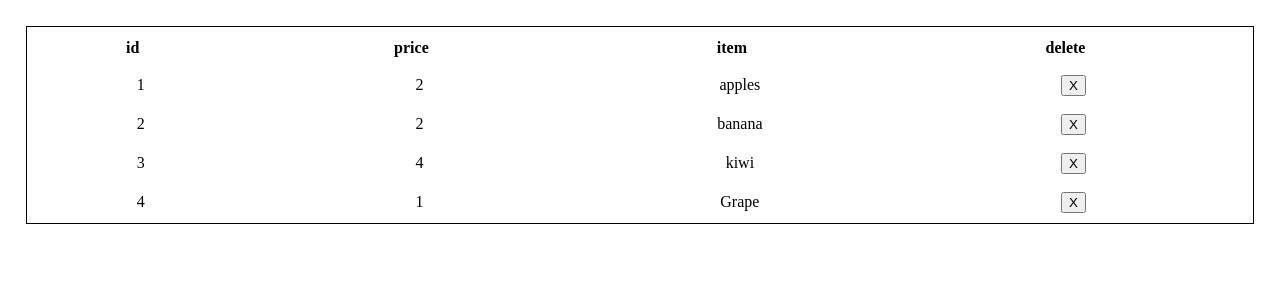
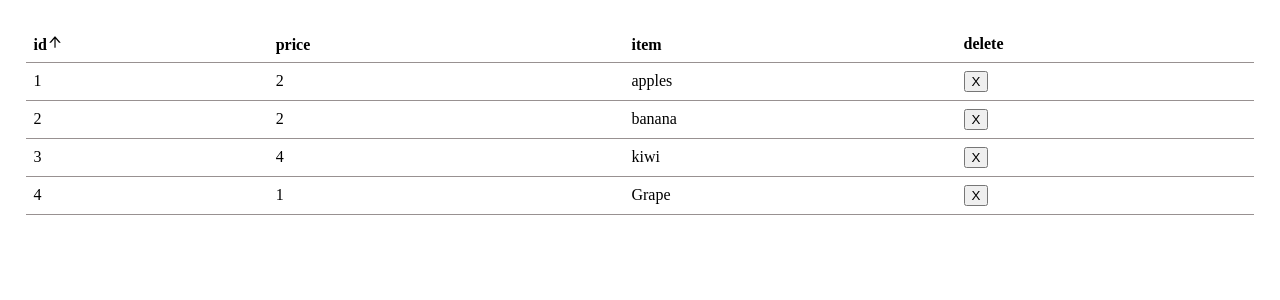
Before and after one commit to modeware/Custom-React-Table, a React (Create React App) app: page / in a window 1280 px wide. Shown: the top 300 px of the page. Built offline with nearby package versions, Linux system fonts and the light colour scheme.

Commit message:
Fixed hover on header: Sortable Icons

```diff
--- a/src/components/Table/TableHead/tableHead.tsx
+++ b/src/components/Table/TableHead/tableHead.tsx
@@ -1,29 +1,40 @@
 import { FC } from "react";
 import { AiOutlineArrowDown, AiOutlineArrowUp } from 'react-icons/ai';
+import { isSortable } from './../utils/isSortable';
 
 
 
 interface IThead{
     headers: Array<any>
     sortRows: (any: any, ...args: any)=>any
-    labelIcon?: any
+    showIcon?: boolean
     orderByKey?: string
     orderByDirection?: number
+    sortBy?: Array<string>
 }
 
-const HeaderLabel: FC<any> = ({headerTitle, icon, activeHeader, direction, ...props}) => {
+const HeaderLabel: FC<any> = ({headerTitle, showIcon, activeHeader, direction, sortBy, ...props}) => {
     return (
-        <div className="header-cell" {...props}>
-                <span>{headerTitle}</span>
-                <span className={`${headerTitle === activeHeader? 'is-active': 'is-not-active'}`}>
-                    {(icon ? direction === 1 ? <AiOutlineArrowDown/> : <AiOutlineArrowUp/>  : null)}
-                </span>
+        <div {...props}>
+                <span className="header-cell">{headerTitle}</span>
+
+                {
+                isSortable(headerTitle, sortBy)?
+                <span className="header-cell">
+
+                    <span className={`${headerTitle === activeHeader? 'is-active': 'is-not-active'}`}>
+                        {(showIcon ? direction === 1 ? <AiOutlineArrowDown/> : <AiOutlineArrowUp/>  : null)}
+                    </span>
+
+                </span>: null
+                }
+
 
         </div>
     )
 }
 
-const TableHead: FC<IThead>= ({headers, sortRows, labelIcon, orderByKey, orderByDirection}) => {
+const TableHead: FC<IThead>= ({headers, sortRows, showIcon, orderByKey, orderByDirection, ...props}) => {
     return (<thead>
         <tr>
         {headers.map((header)=>{
@@ -33,7 +44,8 @@ const TableHead: FC<IThead>= ({headers, sortRows, labelIcon, orderByKey, orderBy
                                 onClick={()=>sortRows(header.title)}
                                 direction={orderByDirection}
                                 activeHeader={orderByKey}
-                                icon={labelIcon}
+                                showIcon={showIcon}
+                               {...props}
                             />
                         </th>
         })}
--- a/src/components/Table/table.css
+++ b/src/components/Table/table.css
@@ -1,14 +1,20 @@
 table {
     width: 96%;
-    border: 1px solid black;
     margin: 2%;
-    text-align: center;
+    padding: 2%;
+    border-collapse: collapse;
+    /* text-align: center; */
     /* margin-right: 2%; */
 }
 
+
 th,td{
     padding: 0.5rem;
-    cursor: pointer;
+    text-align: left;
+    border: none;
+}
+tr{
+    border-bottom: 1px solid rgb(152, 145, 145);
 }
 
 .is-active{
@@ -18,7 +24,14 @@ th,td{
     visibility: hidden;
 }
 
-.header-cell:hover .is-not-active{
+
+.header-cell:hover{
+    cursor: pointer;
+
+}
+.header-cell:hover .is-not-active,
+.header-cell:hover ~ span .is-not-active
+{
     visibility: visible;
     opacity: 0.2;
 }
--- a/src/components/Table/table.tsx
+++ b/src/components/Table/table.tsx
@@ -2,6 +2,7 @@ import { FC, useState } from "react";
 import { ITableProps } from './tablePropsInterface';
 import './table.css'
 import TableHead from "./TableHead/tableHead";
+import { isSortable } from './utils/isSortable';
 
 enum Direction {
     ASCENDING, //0
@@ -12,7 +13,7 @@ enum Direction {
 const Table: FC<ITableProps> = ({tableData, sortBy, actionHandlers}) => {
     let [currentSortingOrder, setSortingOrder] = useState(Direction.ORIGINAL)
     let {headers, rows} = tableData;
-    let [orderBy, setOrderBy] = useState('');
+    let [orderBy, setOrderBy] = useState('id');
     let [tableRows, setTableRows] = useState(rows || [])
 
     const getSortValues = (a : any, b: any, key: any) => {
@@ -49,9 +50,10 @@ const Table: FC<ITableProps> = ({tableData, sortBy, actionHandlers}) => {
 
     const sortRows = (key: string)=>{
         setOrderBy(key)
-        if(!(sortBy.includes(key))){
-            return
+        if(!isSortable(key, sortBy)){
+            return;
         }
+
         let sortedData = tableRows.sort((a: any, b: any)=>{
             return getSortValues(a, b, key);
         })
@@ -84,10 +86,11 @@ const Table: FC<ITableProps> = ({tableData, sortBy, actionHandlers}) => {
         <table>
            <TableHead
                 headers={headers}
-                labelIcon={"somethimg"}
+                showIcon={true}
                 sortRows={sortRows}
                 orderByKey={orderBy}
                 orderByDirection={currentSortingOrder}
+                sortBy={sortBy}
                 />
            <tbody>
         {tableRows.map((row: any, index)=>{
@@ -98,8 +101,8 @@ const Table: FC<ITableProps> = ({tableData, sortBy, actionHandlers}) => {
                         /*render cells*/
                         headers.map((header: any, index)=>{
                             return (<td key={index}>
-                                        <div onClick={(e)=>{handler(e, 'id', header.title, row)}}>
-                                            {row[header.title]}
+                                        <div>
+                                            {<span onClick={(e)=>{handler(e, 'id', header.title, row)}}>{row[header.title]}</span>}
                                         </div>
                                     </td>)
                             })
--- /dev/null
+++ b/src/components/Table/utils/isSortable.ts
@@ -0,0 +1,7 @@
+export const isSortable = (key: string, keys: Array<string>) => {
+
+    if(keys.includes(key)){
+        return true
+    }
+    return false
+}
```
